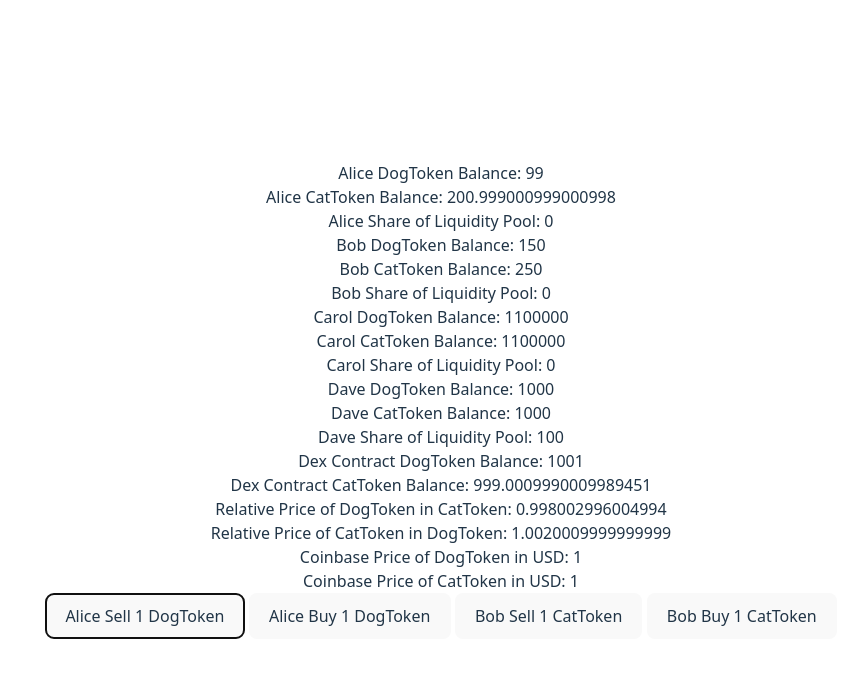
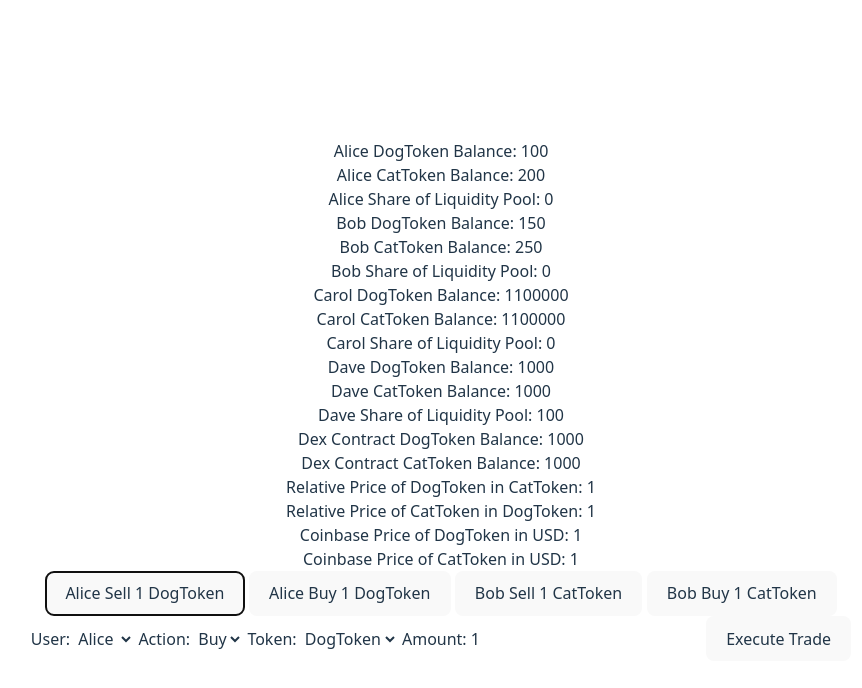
Before and after one commit to erinata/decentralized_exchange, a website built with Vite: page index.html in a window 1280 px wide. Both pictures are taken after a click on the button "Alice Sell 1 DogToken". Shown: the whole page, without its empty margins (199-1061 px from the left). Built offline with nearby package versions, Linux system fonts and the light colour scheme.

Commit message:
customizable amount

```diff
--- a/index.html
+++ b/index.html
@@ -34,23 +34,39 @@
           <button id="bobSellOneCatTokenButton" type="button">Bob Sell 1 CatToken</button>
           <button id="bobBuyOneCatTokenButton" type="button">Bob Buy 1 CatToken</button>
 
+          <!-- make dropdown boxes for people to choose the user, the action , the token and the amount -->
+          <div>
+            <label for="userSelect">User:</label>
+            <select id="userSelect">
+              <option value="alice">Alice</option>
+              <option value="bob">Bob</option>
+              <option value="carol">Carol</option>
+              <option value="dave">Dave</option>
+            </select>
+
+            <label for="actionSelect">Action:</label>
+            <select id="actionSelect">
+              <option value="buy">Buy</option>
+              <option value="sell">Sell</option>
+            </select>
+
+            <label for="tokenSelect">Token:</label>
+            <select id="tokenSelect">
+              <option value="dogToken">DogToken</option>
+              <option value="catToken">CatToken</option>
+            </select>
+
+            <label for="amountInput">Amount:</label>
+            <input type="number" id="amountInput" value="1" min="1" />
+
+            <button id="executeTradeButton" type="button">Execute Trade</button>
+          </div>
 
 
 
 
 
-          <!-- <a href="https://vite.dev" target="_blank">
-            <img src='/vite.svg' class="logo" alt="Vite logo" />
-          </a> -->
-          <!-- h1 class="text-3xl font-bold underline text-blue-500">
-              Hello world!
-          </h1> -->
-          <!-- <div class="card">
-            <button id="counter" type="button"></button>
-          </div>
-          <p class="read-the-docs">
-            Click on the Vite logo to learn more
-          </p> -->
+
         </div>
       </div>
     <script type="module" src="/src/main.js"></script>
--- a/src/main.js
+++ b/src/main.js
@@ -33,6 +33,13 @@ document.addEventListener('DOMContentLoaded', () => {
   bobSellOneCatTokenButton.addEventListener('click',  () => tradeTokenAmount('bob', 'Cat', 'sell', 1));
   const bobBuyOneCatTokenButton = document.getElementById('bobBuyOneCatTokenButton');
   bobBuyOneCatTokenButton.addEventListener('click', () => tradeTokenAmount('bob', 'Cat', 'buy', 1));
+  const executeTradeButton = document.getElementById('executeTradeButton');
+  executeTradeButton.addEventListener('click', executeTradeButtonHandler);
+
+  const userSelect = document.getElementById('userSelect');
+  const actionSelect = document.getElementById('actionSelect');
+  const tokenSelect = document.getElementById('tokenSelect');
+  const amountInput = document.getElementById('amountInput');
 
   initialize();
   updateRelativePrice();
@@ -92,12 +99,14 @@ function updateRelativePrice() {
 
 
 function tradeTokenAmount(user, tokenType, action, amount) {
+  // lowercase user for element IDs
+  user = user.toLowerCase();
   const userDogBalance = parseFloat(document.getElementById(`${user}DogTokenBalance`).innerHTML);
   const userCatBalance = parseFloat(document.getElementById(`${user}CatTokenBalance`).innerHTML);
   const dexDogBalance = parseFloat(dexDogTokenBalance.innerHTML);
   const dexCatBalance = parseFloat(dexCatTokenBalance.innerHTML);
 
-  if (tokenType === 'Dog') {
+  if (tokenType === 'dogToken') {
     if (action === 'sell') {
       if (userDogBalance < amount) {
         alert(`${user.charAt(0).toUpperCase() + user.slice(1)} does not have enough Dog Tokens to sell.`);
@@ -123,7 +132,7 @@ function tradeTokenAmount(user, tokenType, action, amount) {
       dexDogTokenBalance.innerHTML = cleanUpNumbers(dexDogBalance - amount);
       dexCatTokenBalance.innerHTML = cleanUpNumbers(dexCatBalance + catTokensNeeded);
     }
-  } else if (tokenType === 'Cat') {
+  } else if (tokenType === 'catToken') {
     if (action === 'sell') {
       if (userCatBalance < amount) {
         alert(`${user.charAt(0).toUpperCase() + user.slice(1)} does not have enough Cat Tokens to sell.`);
@@ -152,3 +161,20 @@ function tradeTokenAmount(user, tokenType, action, amount) {
   }
   updateRelativePrice();
 }
+
+
+function executeTradeButtonHandler() {
+
+
+  const user = document.getElementById('userSelect').value;
+  const action = document.getElementById('actionSelect').value;
+  const tokenType = document.getElementById('tokenSelect').value;
+  const amount = parseFloat(document.getElementById('amountInput').value);
+
+  if (isNaN(amount) || amount <= 0) {
+    alert('Please enter a valid amount greater than 0.');
+    return;
+  }
+  console.log(`Executing trade: ${user} wants to ${action} ${amount} of ${tokenType} Token`);
+  tradeTokenAmount(user, tokenType, action, amount);
+}
```
